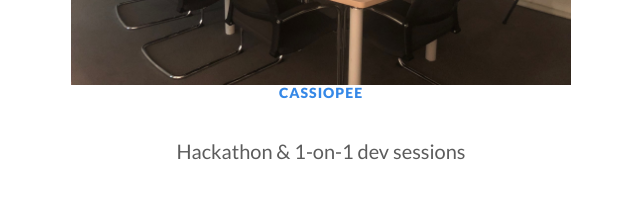
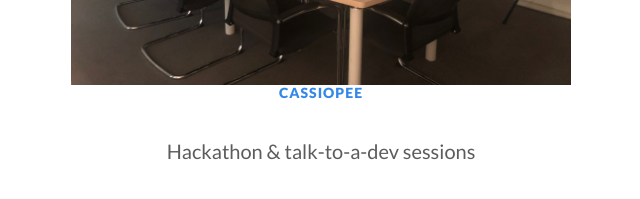
Before and after one commit to emeapchackathon/emeapchackathon.github.io, a website: page index.html in a window 1280 px wide. Shown: the part 3800-3999 px from the top of the page, 319-959 px from the left. Drawn offline with nearby package versions, Linux system fonts and the light colour scheme; some packages are replaced by stand-ins of ours; a script that the page names is missing; a web font is replaced by a local one.

Commit message:
rename 1-on-1 dev session

```diff
--- a/index.html
+++ b/index.html
@@ -225,7 +225,7 @@
           <img class="card-img-top" src="img/CASSIOPEE.jpg" height="374" width="500" alt="Cassiopée">
           <div class="card-body">
             <h5 class="card-title">CASSIOPEE</h5>
-            <p class="card-text">Hackathon & 1-on-1 dev sessions</p>
+            <p class="card-text">Hackathon & talk-to-a-dev sessions</p>
           </div>
           <img class="card-img-top" src="img/BREAKOUT.jpg" height="374" width="500" alt="Breakout Area">
           <div class="card-body">
```
